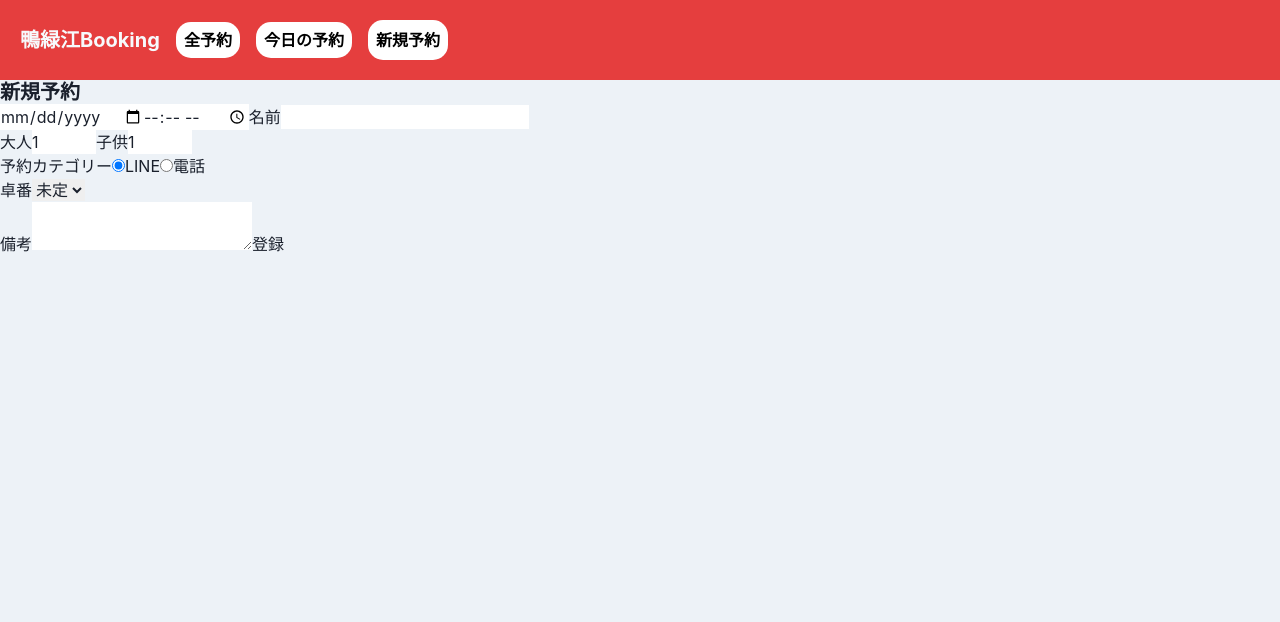
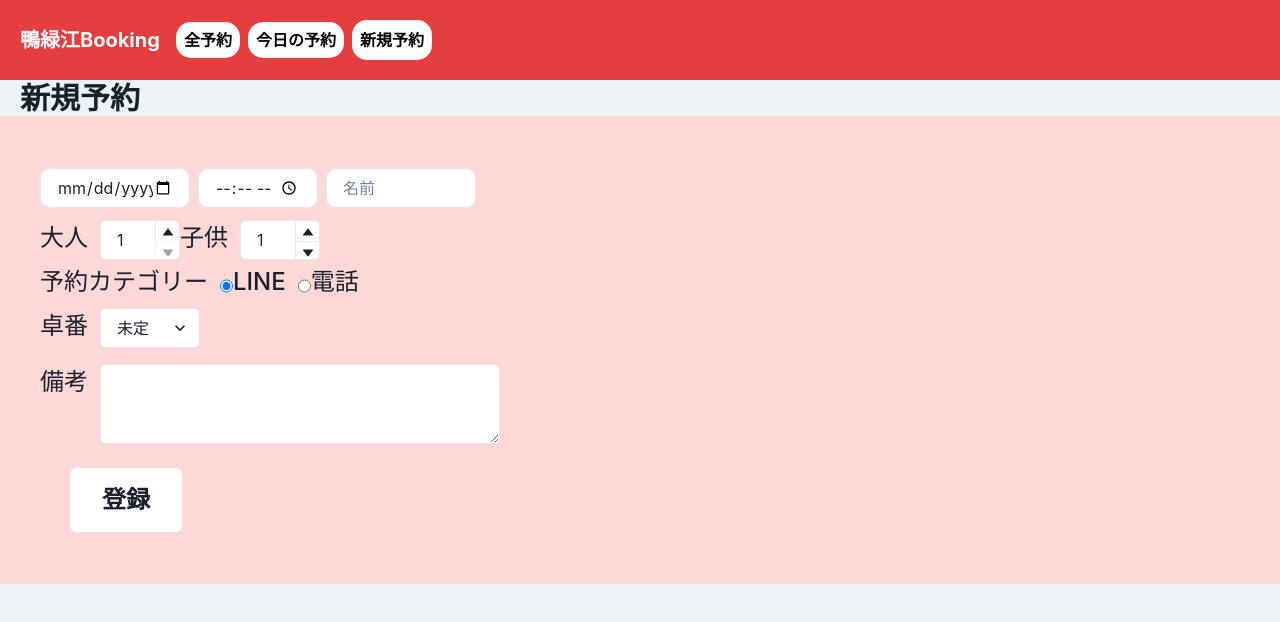
Before and after one commit to fukada-m/ouryokukou_booking, a React (Create React App) app in the folder booking_web/: page /createBooking in a window 1280 px wide. Shown: the top 622 px of the page. Built offline with nearby package versions, Linux system fonts and the light colour scheme.

Commit message:
新規予約

```diff
--- a/booking_web/src/components/organisms/layout/Header.jsx
+++ b/booking_web/src/components/organisms/layout/Header.jsx
@@ -26,7 +26,7 @@ export const Header = () => {
           鴨緑江Booking
         </Heading>
         <Flex align="center" flexGrow={2}>
-          <Box pr={4} pl={4}>
+          <Box pr={2} pl={4}>
             <Link
               bg="white"
               color="black"
@@ -38,7 +38,7 @@ export const Header = () => {
               全予約
             </Link>
           </Box>
-          <Box pr={4}>
+          <Box pr={2}>
             <Link
               bg="white"
               color="black"
--- a/booking_web/src/components/pages/CreateBooking.jsx
+++ b/booking_web/src/components/pages/CreateBooking.jsx
@@ -1,7 +1,7 @@
 import React, { useState, useEffect } from "react";
 import { useNavigate } from "react-router-dom";
 import { useSetRecoilState } from "recoil";
-import { Heading } from "@chakra-ui/react";
+import { Heading, Box, Button, Input, FormLabel, Select, NumberInput, NumberInputField, NumberInputStepper, NumberIncrementStepper, NumberDecrementStepper, Textarea } from "@chakra-ui/react";
 
 import { createBooking } from "../../utils/api";
 import { getWeek } from "../../utils/date";
@@ -75,62 +75,103 @@ export const CreateBooking = () => {
 
   return (
     <>
-      <Heading as="h1" fontSize={{ base: "lg", md: "xl" }}>
+      <Heading px={5}as="h1" fontSize={{ base: "2xl", md: "3xl" }}>
         新規予約
       </Heading>
-      <div>
-        <input type="date" onChange={(e) => setDate(e.target.value)} />
-        <input type="time" onChange={(e) => setTime(e.target.value)} />
-        <label>名前</label>
-        <input type="text" onChange={(e) => setName(e.target.value)} />
-        <br />
-        <label>大人</label>
-        <input
-          type="number"
+      <Box p={{ base: 5, md: 10}} bg="red.100">
+        <Box py={3} display="flex">
+          <Input
+            bg="white"
+            type="date"
+            w="150px"
+            borderRadius="10px"
+            onChange={(e) => setDate(e.target.value)}
+          />
+          <Input
+            bg="white"
+            type="time"
+            w="120px"
+            mx={2}
+            borderRadius="10px"
+            onChange={(e) => setTime(e.target.value)}
+          />
+          <Input
+            type="text"
+            bg="white"
+            w="150px"
+            borderRadius="10px"
+            placeholder="名前"
+            onChange={(e) => setName(e.target.value)}
+          />
+        </Box>
+        <Box display="flex">
+          <FormLabel fontSize={"2xl"}>大人</FormLabel>
+          <NumberInput
+            w="80px"
+            min={1}
+            max={60}
+            onChange={(value) => setNumberOfAdults(parseInt(value))}
             value={numberOfAdults}
-          onChange={(e) => setNumberOfAdults(e.target.value)}
-          min={1}
-          max={99}
-        />
-        <label>子供</label>
-        <input
-          type="number"
+          >
+            <NumberInputField bg={"white"} />
+            <NumberInputStepper>
+              <NumberIncrementStepper />
+              <NumberDecrementStepper />
+            </NumberInputStepper>
+          </NumberInput>
+          <FormLabel fontSize={"2xl"}>子供</FormLabel>
+          <NumberInput
+            w="80px"
+            min={0}
+            max={60}
+            onChange={(value) => setNumberOfChildren(parseInt(value))}
             value={numberOfChildren}
-          onChange={(e) => setNumberOfChildren(e.target.value)}
-          min={0}
-          max={99}
-        />
-        <br />
-        <label>予約カテゴリー</label>
+          >
+            <NumberInputField bg={"white"} />
+            <NumberInputStepper>
+              <NumberIncrementStepper />
+              <NumberDecrementStepper />
+            </NumberInputStepper>
+          </NumberInput>
+        </Box>
+        <Box display="flex">
+          <FormLabel fontSize={"2xl"}>予約カテゴリー</FormLabel>
           <input
             type="radio"
             value="1"
             checked={bookingCategoryId === "1"}
             onChange={() => setBookingCategoryId("1")}
           />
-        <label>LINE</label>
-
+          <FormLabel  fontSize={"2xl"}>LINE</FormLabel>
           <input
             type="radio"
             value="2"
             checked={bookingCategoryId === "2"}
             onChange={() => setBookingCategoryId("2")}
           />
-        <label>電話</label>
-        <br />
-        <label>卓番</label>
-        <select value={tableId} onChange={(e) => setTableId(e.target.value)}>
+          <FormLabel fontSize={"2xl"}>電話</FormLabel>
+        </Box>
+        <Box display="flex">
+          <FormLabel fontSize={"2xl"}>卓番</FormLabel>
+          <Select
+            w={"100px"}
+            bg={"white"}
+            value={tableId}
+            onChange={(e) => setTableId(e.target.value)}
+          >
             {tableNum.map((table) => (
               <option key={table.id} value={table.id}>
                 {table.name}
               </option>
             ))}
-        </select>
-        <br />
-        <label>備考</label>
-        <textarea onChange={(e) => setNote(e.target.value)} />
-        <button onClick={create}>登録</button>
-      </div>
+          </Select>
+        </Box>
+        <Box py={3} display="flex">
+        <FormLabel fontSize={"2xl"}>備考</FormLabel>
+        <Textarea bg={"white"} w={"400px"} onChange={(e) => setNote(e.target.value)} />
+        </Box>
+        <Box  px={30} py={3} ><Button fontSize={"2xl"} p={8} bg={"white"}  onClick={create}>登録</Button></Box>
+      </Box>
     </>
   );
 };
```
Lines whose indentation alone changed are shown as unchanged.
